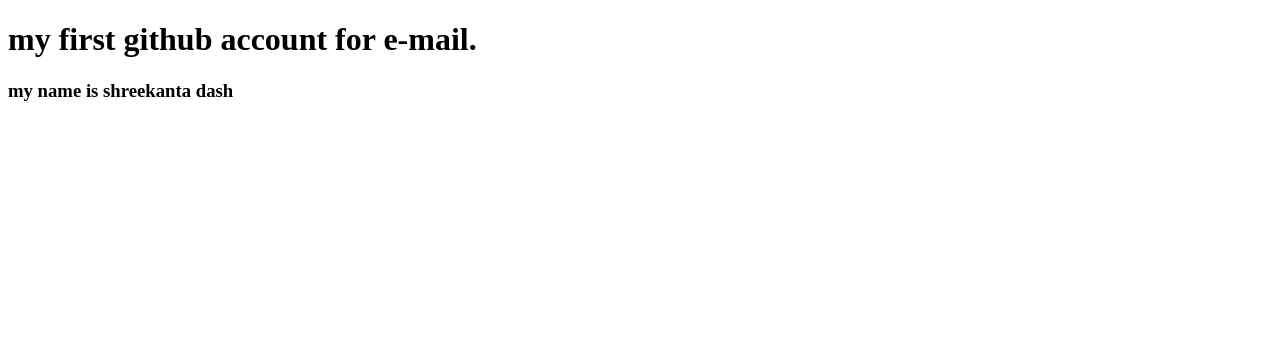
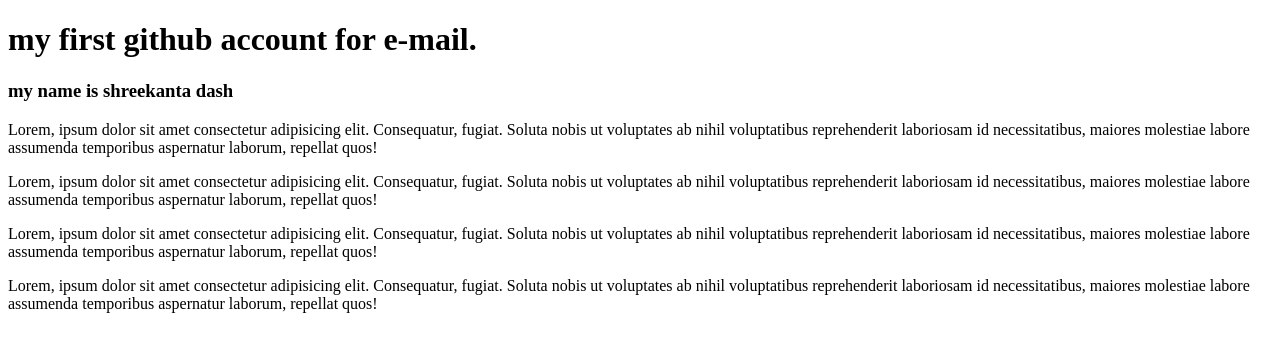
Before and after one commit to shree7890/my-first-repo, a plain HTML site: page index.html in a window 1280 px wide. Drawn offline with Linux system fonts and the light colour scheme.

Commit message:
change view

```diff
--- a/index.html
+++ b/index.html
@@ -9,5 +9,9 @@
 <body>
     <h1>my first github account for e-mail.</h1>
     <h3>my name is shreekanta dash</h3>
+    <p>Lorem, ipsum dolor sit amet consectetur adipisicing elit. Consequatur, fugiat. Soluta nobis ut voluptates ab nihil voluptatibus reprehenderit laboriosam id necessitatibus, maiores molestiae labore assumenda temporibus aspernatur laborum, repellat quos!</p>
+    <p>Lorem, ipsum dolor sit amet consectetur adipisicing elit. Consequatur, fugiat. Soluta nobis ut voluptates ab nihil voluptatibus reprehenderit laboriosam id necessitatibus, maiores molestiae labore assumenda temporibus aspernatur laborum, repellat quos!</p>
+    <p>Lorem, ipsum dolor sit amet consectetur adipisicing elit. Consequatur, fugiat. Soluta nobis ut voluptates ab nihil voluptatibus reprehenderit laboriosam id necessitatibus, maiores molestiae labore assumenda temporibus aspernatur laborum, repellat quos!</p>
+    <p>Lorem, ipsum dolor sit amet consectetur adipisicing elit. Consequatur, fugiat. Soluta nobis ut voluptates ab nihil voluptatibus reprehenderit laboriosam id necessitatibus, maiores molestiae labore assumenda temporibus aspernatur laborum, repellat quos!</p>
 </body>
 </html>
```
